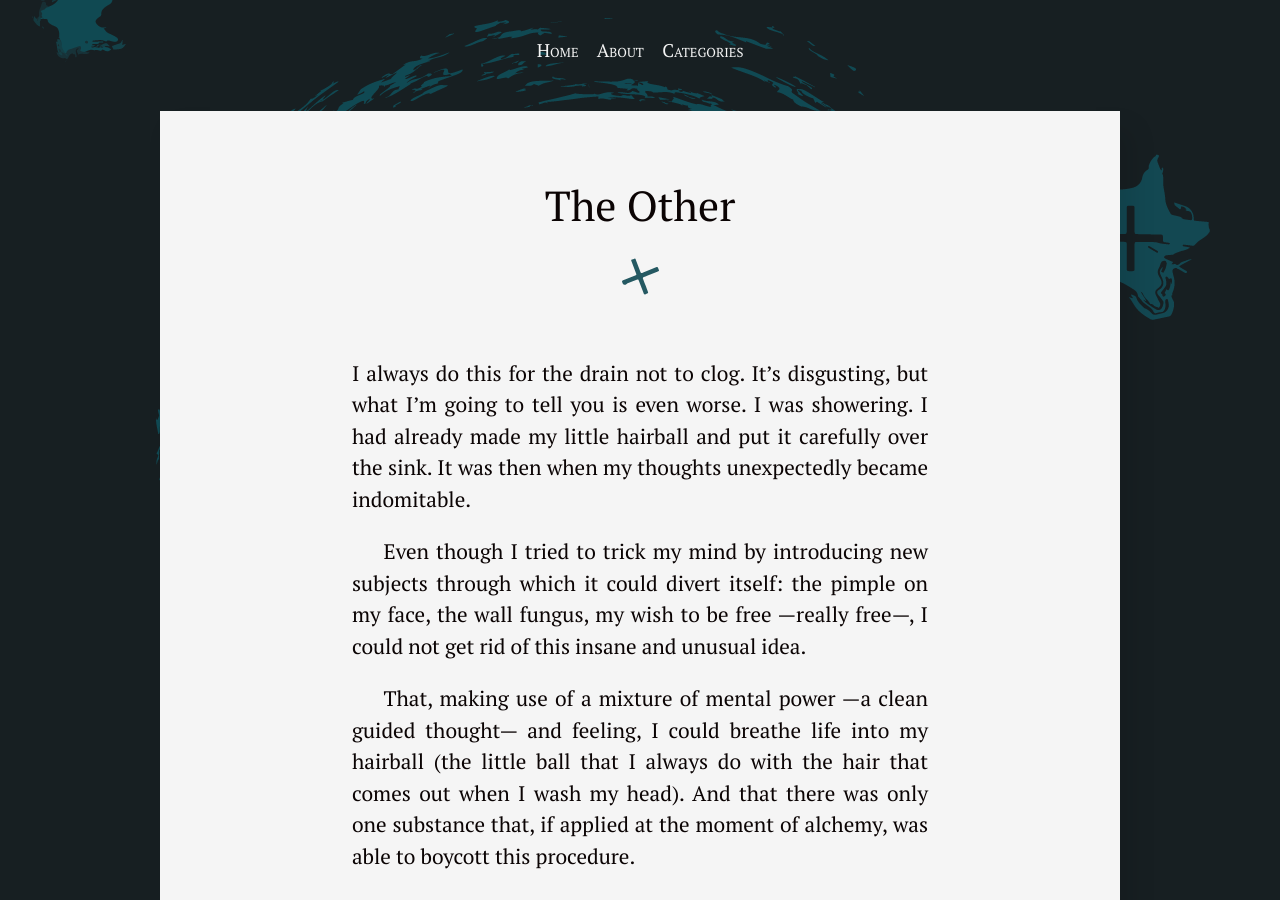
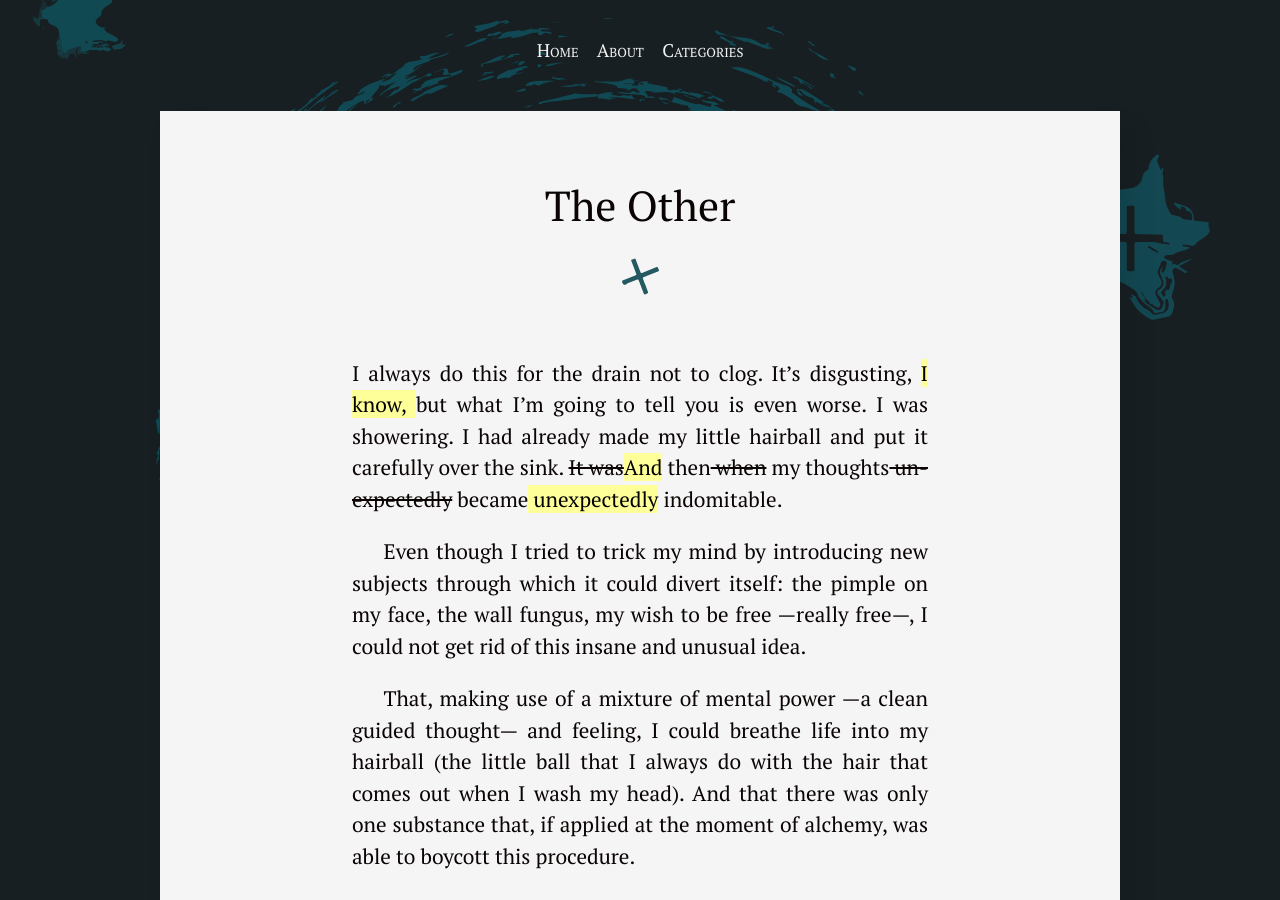
Before and after one commit to silvialohrmann/editorial, a Jekyll site: the page built from _posts/2022-11-20-the-other.md, in a window 1280 px wide and 900 px high. Built offline with Jekyll 4.4.1, drawn with Linux system fonts in a browser that asks for light colours.

Commit message:
Update 2022-11-20-the-other.md

```diff
--- a/_posts/2022-11-20-the-other.md
+++ b/_posts/2022-11-20-the-other.md
@@ -4,7 +4,7 @@ category: Imaginable
 layout: post
 ---
 
-I always do this for the drain not to clog. It’s disgusting, but what I’m going to tell you is even worse. I was showering. I had already made my little hairball and put it carefully over the sink. It was then when my thoughts unexpectedly became indomitable.
+I always do this for the drain not to clog. It’s disgusting, <ins title="edited on 2022/11/21">I know, </ins>but what I’m going to tell you is even worse. I was showering. I had already made my little hairball and put it carefully over the sink. <del>It was</del><ins title="edited on 2022/11/21">And</ins> then<del title="edited on 2022/11/21"> when</del> my thoughts<del> unexpectedly</del> became<ins title="edited on 2022/11/21"> unexpectedly</ins> indomitable.
 
 Even though I tried to trick my mind by introducing new subjects through which it could divert itself: the pimple on my face, the wall fungus, my wish to be free —really free—, I could not get rid of this insane and unusual idea.
 
```
